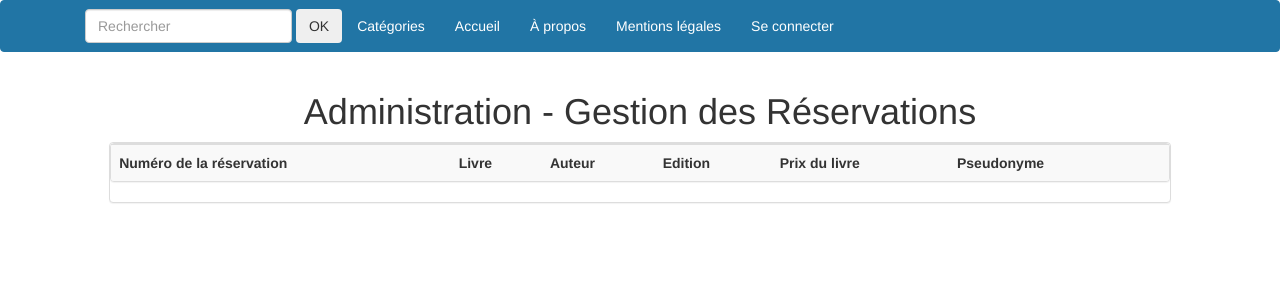
After one commit to t-lefebvre-18/Legendariumdelamort, a PHP site: template src/vue/gestionReservation.html.twig in a window 1280 px wide. The commit adds this page. Shown: the top 300 px of the page. Run offline with PHP 8.4, Linux system fonts and the light colour scheme; the template is opened without the code that fills it, so the values that code supplies are empty; some libraries are stand-ins or nearby versions.

Commit message:
-Ajout de la possibilité pour l'admin de visualiser les réservations. -Ajout des éléments de la page a propos.

```diff
--- a/src/config/routing.php
+++ b/src/config/routing.php
@@ -30,6 +30,7 @@ $lesPages['gestionEvent'] = 'actionEvent;1';
 $lesPages['modifEvent'] = 'actionModifEvent;1';
 $lesPages['librairie'] = 'actionLibrairie;0';
 $lesPages['livre'] = 'actionPresLivre;0';
+$lesPages['gestionReservation'] = 'actionReservation;1';
 
 if ($db != null)
 {
--- a/src/controleur/_controleurs.php
+++ b/src/controleur/_controleurs.php
@@ -23,4 +23,5 @@ require_once 'controleur_produit.php';
 
 require_once 'controleur_roles.php';
 
+require_once 'controleur_reservation.php';
 ?>
--- a/src/modele/_classes.php
+++ b/src/modele/_classes.php
@@ -7,6 +7,7 @@
     require_once 'class_jeu.php';
     require_once 'class_coupcoeur.php';
     require_once 'class_event.php';
+    require_once 'class_reservation.php';
 
-    require_once('class_produit.php');
-    require_once('class_roles.php');
+    require_once 'class_produit.php';
+    require_once 'class_roles.php';
--- a/src/vue/base.html.twig
+++ b/src/vue/base.html.twig
@@ -64,7 +64,7 @@ data-target="#navbar" aria-expanded="false" aria-controls="navbar">
             <li><a class="dropdown-item" href="index.php?page=gestionJeu">Jeu</a></li>
             <li><a class="dropdown-item" href="index.php?page=gestionCoupCoeur">Coup de Coeur</a></li>
             <li><a class="dropdown-item" href="index.php?page=gestionEvent">Event</a></li>
-
+            <li><a class="dropdown-item" href="index.php?page=gestionReservation">Reservation</a></li>
 
             <li><a class="dropdown-item" href="index.php?page=utilisateur">Utilisateur</a></li>
             <li><a class="dropdown-item" href="index.php?page=roles">Rôles</a></li>
--- /dev/null
+++ b/src/vue/gestionReservation.html.twig
@@ -0,0 +1,46 @@
+{% extends "base.html.twig" %}
+{% block title %} {{ parent() }} Administration {% endblock %}
+
+{% block contenu %}
+
+    <h1>Administration - Gestion des Réservations </h1>
+
+<div class="panel panel-default">
+
+    <div class="panel panel-default">
+        <!-- Table -->
+        <div class="table-responsive">
+            <table class="table table-hover table-striped">
+                <tr>
+                    <th>Numéro de la réservation</th>
+                    <th>Livre</th>
+                    <th>Auteur</th>
+                    <th>Edition</th>
+                    <th>Prix du livre</th>
+                    <th>Pseudonyme</th>
+                    <th></th>
+                </tr>
+                {% for r in liste %}
+                    <tr>
+                        <td>{{r.IdReservation}}</td>
+                        <td><img src="{{r.IllustrationLivre}}" width="100"/></td>
+                        <td>{{r.TitreLivre}}</td>
+                        <td>{{r.NomAuteur}}</td>
+                        <td>{{r.LibelleEdition}}</td>
+                        <td>{{r.PrixLivre}}€</td>
+                        <td>{{r.UtilisateurReservation}}</td>
+                        <td><div class="btn-group btn-group-lg">
+                                <form action="index.php?page=gestionReservation" method="post">
+                                    <input type="hidden" name="idReserv" value="{{r.IdReservation}}" />
+                                    <button name="btSupReserv"><span class='glyphicon glyphicon-trash' aria-hidden='true'></span></button>
+                                </form>
+                            </div></td>
+                    </tr>
+                    {% set compte = compte + 1%}
+                {% endfor %}
+            </table>
+        </div>
+    </div>
+</div>
+
+{% endblock %}
--- a/web/css/style.css
+++ b/web/css/style.css
@@ -200,3 +200,10 @@ h1 {
     margin-right: 20%;
     border-radius: 3px;
 }
+
+.map
+{
+    width: 350px;
+    height: 350px;
+    border:0;
+}
```
Also changed, not shown: src/controleur/controleur_reservation.php (added, +14 -0 lines), src/modele/class_reservation.php (added, +38 -0 lines), src/vue/apropos.html.twig (+11 -0 lines), src/vue/presLivre.html.twig (indentation only), web/images/icon-facebook.png (added), web/images/icon-twitter.png (added).
